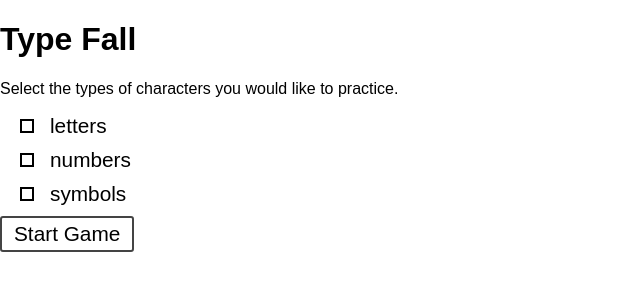
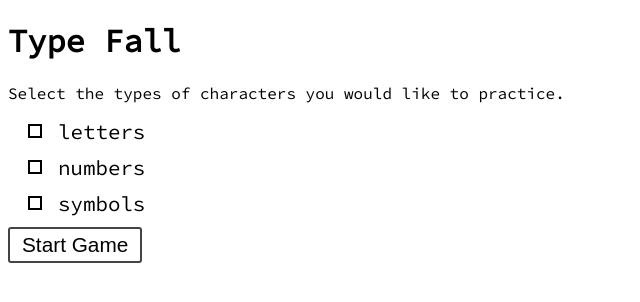
Before and after one commit to kurtpetrek/type-fall, a React (Create React App) app: page / in a window 1280 px wide. Shown: the top 302 px of the page, without its empty margins (0-640 px from the left). Built offline with nearby package versions, Linux system fonts and the light colour scheme.

Commit message:
sets monospace font

```diff
--- a/src/index.css
+++ b/src/index.css
@@ -1,5 +1,7 @@
-body {
+@import url('https://fonts.googleapis.com/css?family=Source+Code+Pro');
+
+html {
   margin: 0;
   padding: 0;
-  font-family: sans-serif;
+  font-family: 'Source Code Pro', monospace;
 }
```
